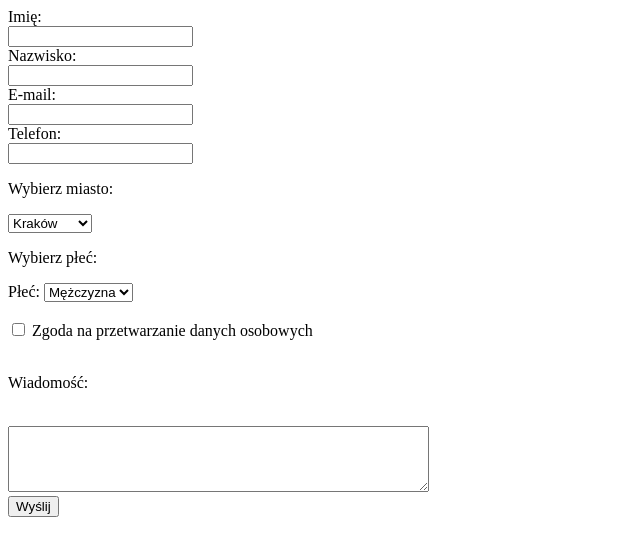
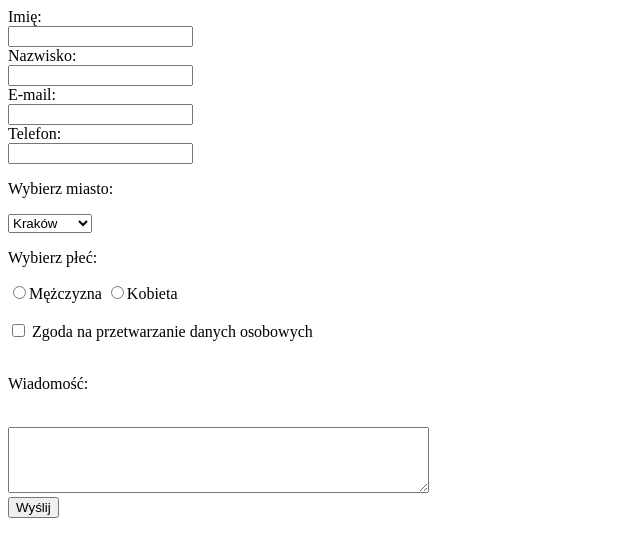
Before and after one commit to KonradRam/KonradRam.github.io, a plain HTML site: page index.html in a window 1280 px wide. Shown: the whole page, without its empty margins (0-640 px from the left). Drawn offline with Linux system fonts and the light colour scheme.

Commit message:
poprawione wcięcia, zmiana label

```diff
--- a/index.html
+++ b/index.html
@@ -35,11 +35,9 @@
             <br>
 
             <p>Wybierz płeć:</p>
-            <label for="płeć">Płeć:</label>
-            <select>
-                <option value="Mężczyzna">Mężczyzna</option>
-                <option value="Kobieta">Kobieta</option>
-            </select>
+            <input type="radio" name="płeć" value="Mężczyzna" id="female"/><label for="female">Mężczyzna</label>
+            <input type="radio" name="płeć" value="Kobieta" id="female"/><label for="female">Kobieta</label>
+
             <br>
             <br>
             <label><input type="checkbox"> Zgoda na przetwarzanie danych osobowych</label><br>
```
